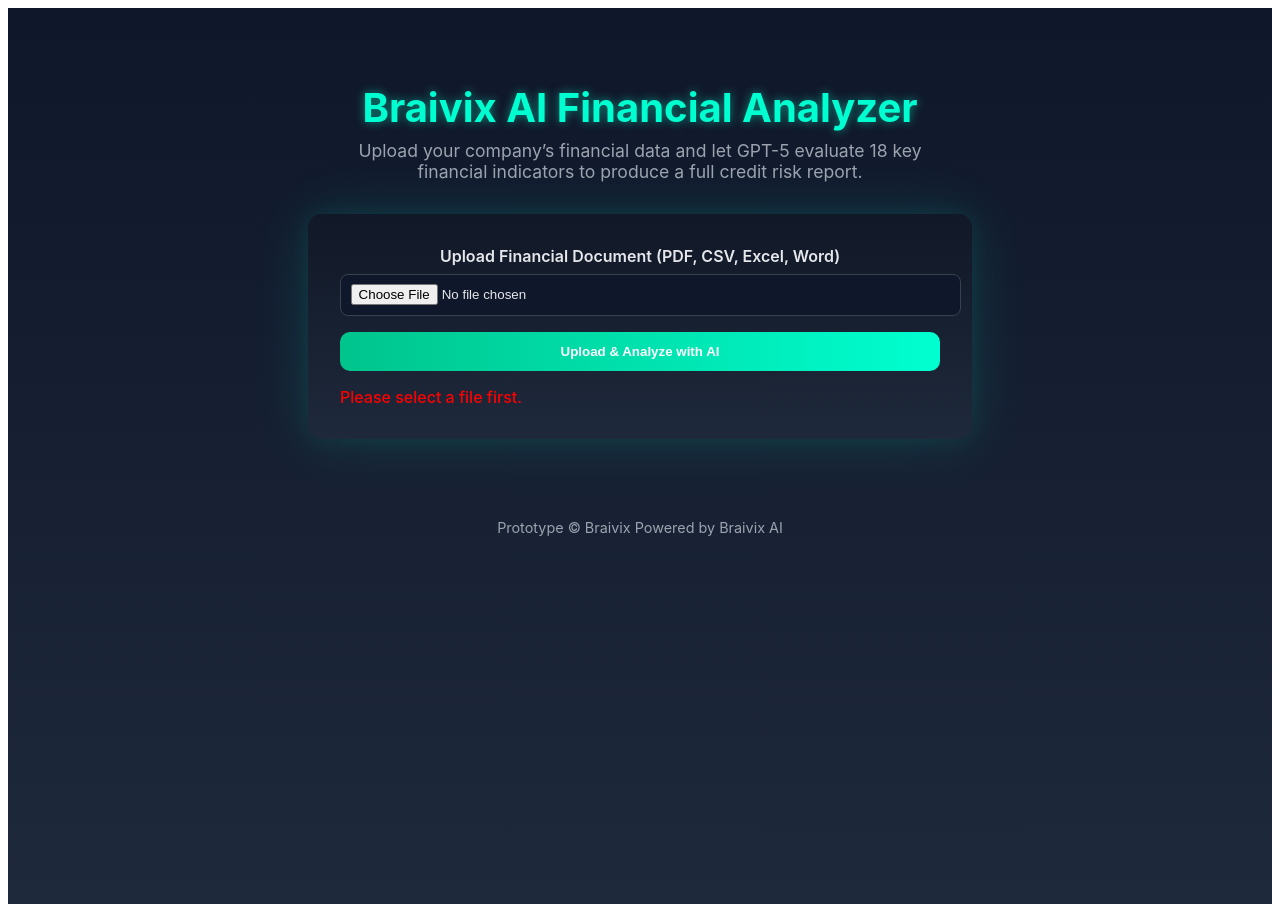
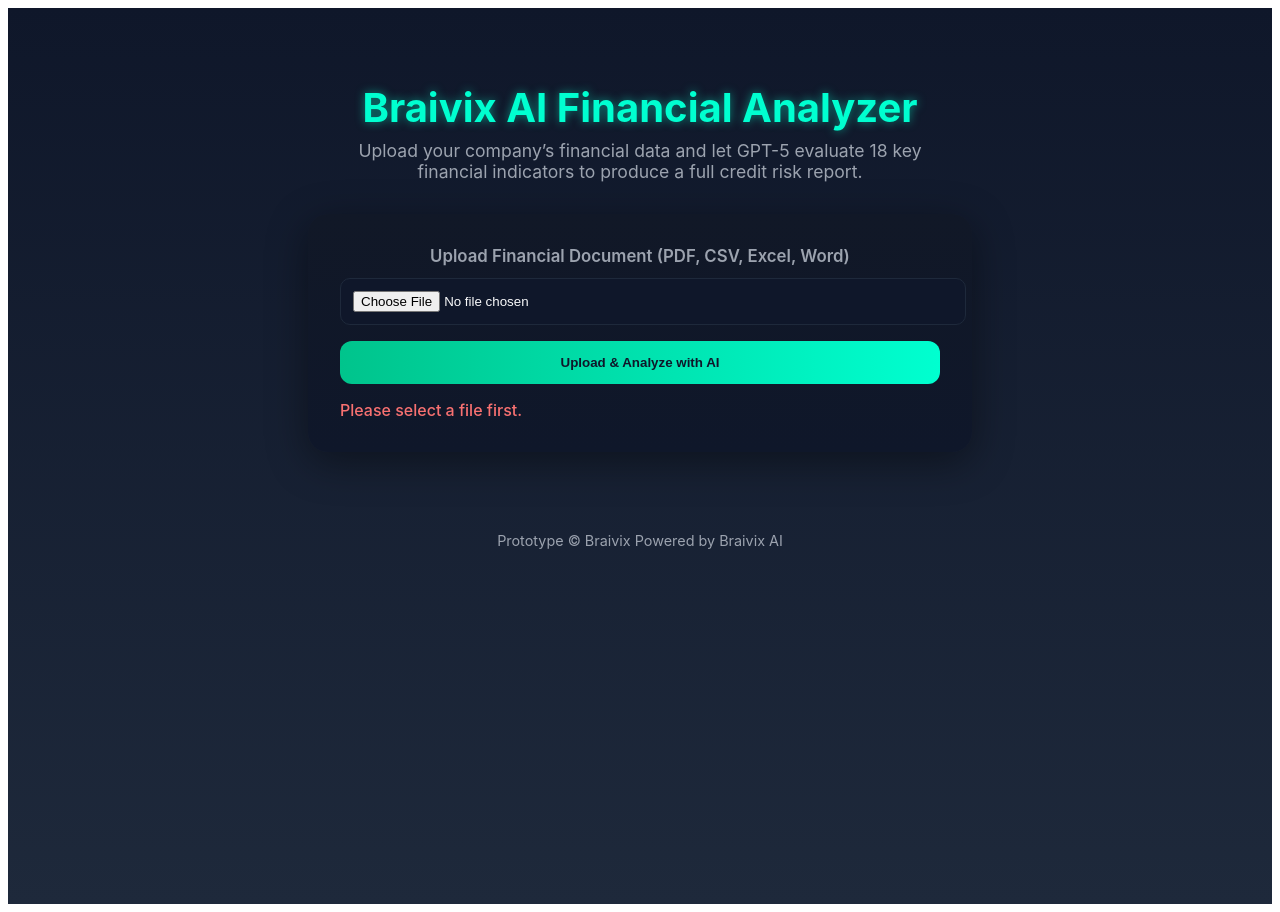
Before and after one commit to TooTechnical/bravix, a React (Vite) app in the folder frontend/: page /dashboard in a window 1280 px wide. Both pictures are taken after a click on the button "Upload & Analyze with AI". Built offline with nearby package versions, Linux system fonts and the light colour scheme; no server answers; the HTML template or start-up script is replaced by a standard one.

Commit message:
changed the color of the upload box to match colors

```diff
--- a/frontend/src/components/Dashboard.jsx
+++ b/frontend/src/components/Dashboard.jsx
@@ -122,36 +122,29 @@
       <section
   className="input-panel"
   style={{
-          background: "linear-gradient(180deg, #111827 0%, #1E293B 100%)",
+    background: "linear-gradient(180deg, #111827 0%, #0F172A 100%)",
     padding: "2rem",
-          borderRadius: "14px",
-          boxShadow:
-            "0 0 25px rgba(0, 255, 208, 0.08), 0 0 60px rgba(0, 255, 208, 0.12)",
+    borderRadius: "20px",
+    boxShadow: "0 10px 40px rgba(0, 0, 0, 0.4)",
     width: "100%",
     maxWidth: "600px",
     marginBottom: "2rem",
-          transition: "box-shadow 0.3s ease, transform 0.3s ease",
+    color: "#E5E7EB",
   }}
-        onMouseEnter={(e) =>
-          (e.currentTarget.style.boxShadow =
-            "0 0 35px rgba(0, 255, 208, 0.15), 0 0 70px rgba(0, 255, 208, 0.2)")
-        }
-        onMouseLeave={(e) =>
-          (e.currentTarget.style.boxShadow =
-            "0 0 25px rgba(0, 255, 208, 0.08), 0 0 60px rgba(0, 255, 208, 0.12)")
-        }
 >
   <form onSubmit={handleAIAnalyze} style={{ textAlign: "center" }}>
     <label
       style={{
         display: "block",
         fontWeight: "600",
-              color: "#E5E7EB",
-              marginBottom: "0.5rem",
+        color: "#9CA3AF",
+        marginBottom: "0.75rem",
+        fontSize: "1.05rem",
       }}
     >
       Upload Financial Document (PDF, CSV, Excel, Word)
     </label>
+
     <input
       type="file"
       accept=".pdf,.csv,.xls,.xlsx,.doc,.docx"
@@ -159,23 +152,24 @@
       style={{
         display: "block",
         margin: "0 auto 1rem",
-              padding: "0.6rem",
+        padding: "0.75rem",
         width: "100%",
-              border: "1px solid #374151",
-              borderRadius: "8px",
+        border: "1px solid #1E293B",
+        borderRadius: "10px",
         backgroundColor: "#0F172A",
-              color: "#E5E7EB",
+        color: "#F9FAFB",
       }}
     />
+
     <button
       type="submit"
       disabled={loading}
       style={{
         background: "linear-gradient(90deg, #00C48C 0%, #00FFD0 100%)",
-              color: "#fff",
-              fontWeight: "600",
-              padding: "12px 36px",
-              borderRadius: "10px",
+        color: "#0F172A",
+        fontWeight: "700",
+        padding: "14px 36px",
+        borderRadius: "12px",
         border: "none",
         cursor: "pointer",
         transition: "transform 0.2s ease, box-shadow 0.2s ease",
@@ -189,11 +183,18 @@
   </form>
 
   {error && (
-          <div style={{ color: "red", marginTop: "1rem", fontWeight: "500" }}>
+    <div
+      style={{
+        color: "#F87171",
+        marginTop: "1rem",
+        fontWeight: "500",
+      }}
+    >
       {error}
     </div>
   )}
 </section>
+
 
       {/* 🔹 Result Panel */}
       <section className="result-panel" style={{ width: "100%", maxWidth: "800px" }}>
```
Lines whose indentation alone changed are shown as unchanged.
